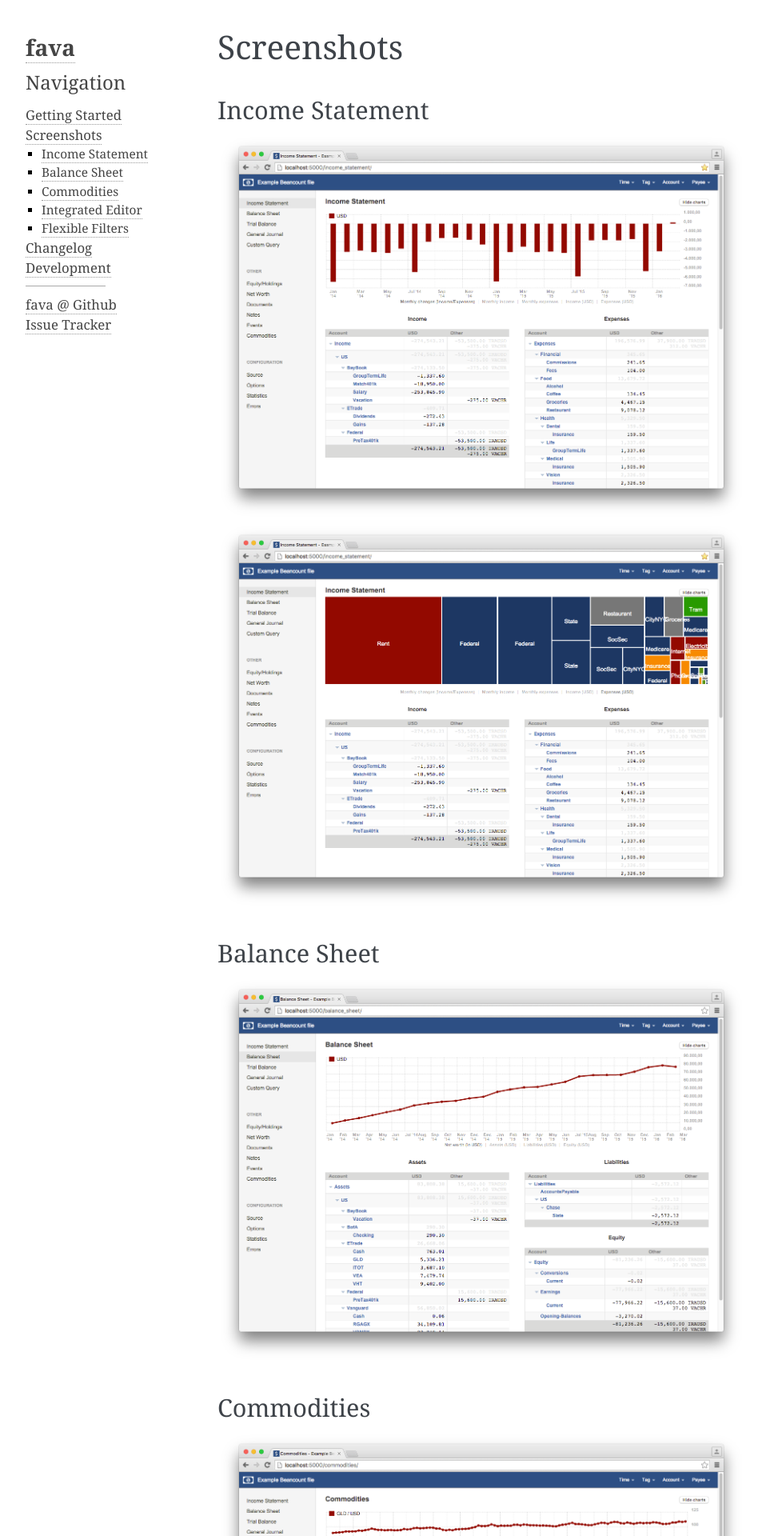
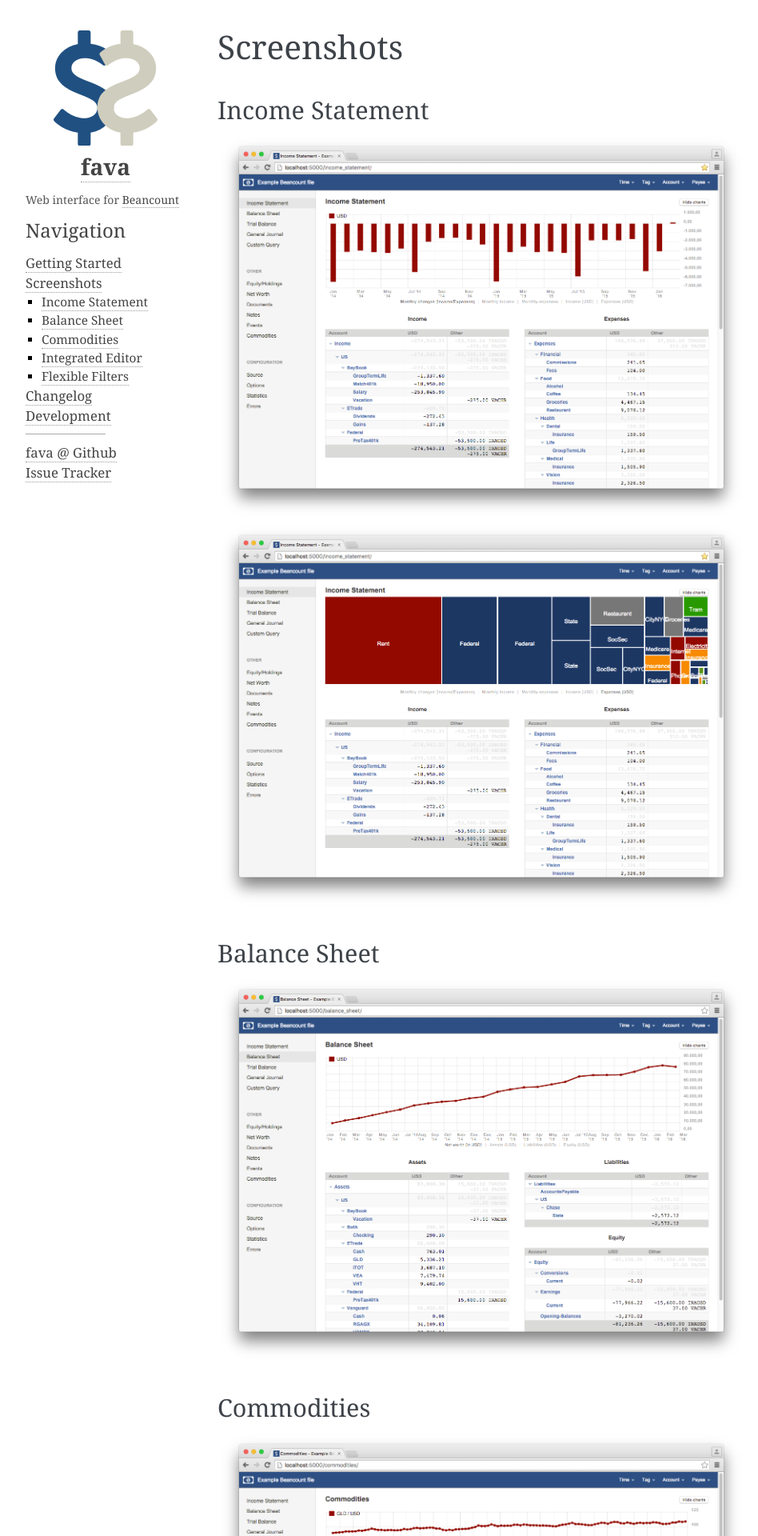
Before and after one commit to beancount/fava, a Sphinx documentation site: the page built from docs/screenshots.rst, in a window 1280 px wide. Shown: the top 1920 px of the page at 80% size, without its empty margins (148-1096 px from the left). Built offline with Sphinx 7.4.7, drawn with Linux system fonts in a browser that asks for light colours.

Commit message:
Add logo to and update styling of website (#150)

```diff
--- a/docs/conf.py
+++ b/docs/conf.py
@@ -25,7 +25,13 @@ extlinks = {
 
 # Options for HTML output
 html_theme = 'alabaster'
+html_static_path = ['static']
 html_theme_options = {
+    'logo': 'logo.png',
+    'logo_name': True,
+    'logo_text_align': 'center',
+    'description': """Web interface for <a href=\"http://furius.ca/beancount/\"
+title=\"Double-entry bookkeeping software Beancount\">Beancount</a>""",
     'github_user': 'aumayr',
     'github_repo': 'fava',
     'github_button': 'false',
@@ -34,6 +40,8 @@ html_theme_options = {
         "fava @ Github": 'https://github.com/aumayr/fava',
         "Issue Tracker": 'https://github.com/aumayr/fava/issues',
     },
+    'link': '#3572b0',
+    'link_hover': '#1A2F59',
 }
 # html_static_path = ['_static']
 html_sidebars = {
--- a/docs/index.rst
+++ b/docs/index.rst
@@ -9,13 +9,13 @@ Welcome to fava!
     changelog
     development
 
-fava is a web interface for the double-entry bookkeeping software `beancount
+fava is a web interface for the double-entry bookkeeping software `Beancount
 <http://furius.ca/beancount/>`__ with a focus on features and usability.
 
 You can try out an online `demo <http://fava.pythonanywhere.com>`__ and there
 are some more screenshots :doc:`here <screenshots>`.
 
-.. image:: screenshots/income-statement1.png
+.. image:: static/screenshots/income-statement1.png
 
 If you are new to fava and beancount, begin with the :doc:`usage` guide.
 
--- a/docs/screenshots.rst
+++ b/docs/screenshots.rst
@@ -4,26 +4,26 @@ Screenshots
 Income Statement
 ----------------
 
-.. image:: screenshots/income-statement1.png
-.. image:: screenshots/income-statement2.png
+.. image:: static/screenshots/income-statement1.png
+.. image:: static/screenshots/income-statement2.png
 
 Balance Sheet
 -------------
 
-.. image:: screenshots/balance-sheet.png
+.. image:: static/screenshots/balance-sheet.png
 
 Commodities
 -----------
 
-.. image:: screenshots/commodities.png
+.. image:: static/screenshots/commodities.png
 
 Integrated Editor
 -----------------
 
-.. image:: screenshots/editor.png
+.. image:: static/screenshots/editor.png
 
 Flexible Filters
 ----------------
 
-.. image:: screenshots/filters1.png
-.. image:: screenshots/filters2.png
+.. image:: static/screenshots/filters1.png
+.. image:: static/screenshots/filters2.png
```
Also changed, not shown: docs/static/logo.png (added), docs/static/screenshots/balance-sheet.png (renamed from docs/screenshots/balance-sheet.png), docs/static/screenshots/commodities.png (renamed from docs/screenshots/commodities.png), docs/static/screenshots/editor.png (renamed from docs/screenshots/editor.png), docs/static/screenshots/filters1.png (renamed from docs/screenshots/filters1.png), docs/static/screenshots/filters2.png (renamed from docs/screenshots/filters2.png), docs/static/screenshots/income-statement1.png (renamed from docs/screenshots/income-statement1.png), docs/static/screenshots/income-statement2.png (renamed from docs/screenshots/income-statement2.png), 2 other files.
